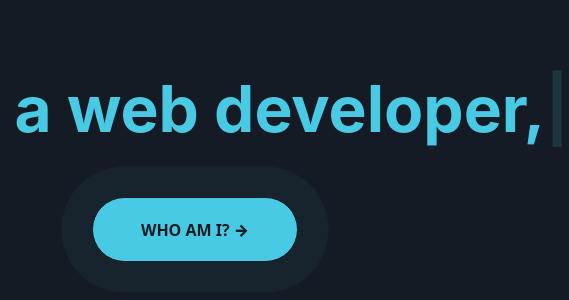
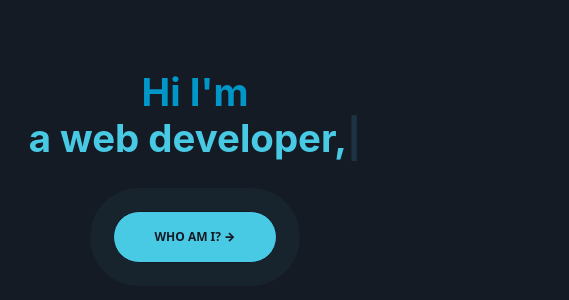
Before and after one commit to zakb27/home, a React (Create React App) app: page / in a window 390 px wide. Shown: the part 256-556 px from the top of the page, 569 px wide, since content can reach past the window. Built offline with nearby package versions, Linux system fonts and the light colour scheme.

Commit message:
Made introduction

```diff
--- a/src/App.css
+++ b/src/App.css
@@ -26,19 +26,34 @@ a{
 .opening{
   width:100vw;
   height:100vh;
-
   color:var(--third-color);
   display: flex;
   flex-direction: column;
   justify-content: center;
   align-items: center;
+  overflow: hidden;
+  word-wrap: break-word;
 }
 
-h1{
-  font-size: 4rem;
+.typed{
+  font-size:3rem;
+  color:var(--third-color);
+  display: flex;
+  flex-wrap: wrap;
+  flex-direction: row;
+  text-align: center;
+  justify-content: center;
+  transition: 0.3s;
+}
+.part1{
+  color:var(--secondary-color);
+}
+.wrap{
   padding-bottom: 50px;
 }
-
+.type-wrap{
+  max-width: 100%;
+}
 
 
 
@@ -110,3 +125,24 @@ h1{
     box-shadow: 0 0 0 0 var(--third-color);
   }
 }
+
+
+@media (max-width: 950px){
+  .typed{
+    font-size:2.5rem;
+  }
+  .btn-77{
+    padding:1.5rem 3rem;
+    font-size:1.5rem;
+  }
+}
+
+@media (max-width: 600px){
+  .typed{
+    font-size:1.2rem;
+  }
+  .btn-77{
+    padding:1rem 2.5rem;
+    font-size:0.75rem;
+  }
+}
--- a/src/components/About.js
+++ b/src/components/About.js
@@ -1,11 +1,58 @@
 import React from 'react';
-
+import image from '../images/prof.jpeg'
+import './about.css'
 const About = () =>{
 
-    return(<div>Lorem ipsum dolor sit amet, consectetur adipiscing elit,
-        sed do eiusmod tempor incididunt ut labore et dolore magna aliqua.
-        Ut enim ad minim veniam, quis nostrud
-        exercitation ullamco laboris nisi ut aliquip ex ea commodo consequat. </div>)
+    return(<div className={'about_container'}>
+        <div className="intro">
+            <img src={image} alt="Image of myself"/>
+            <div className="intro_text">
+                <h2>About me</h2>
+                <p>Hi, I'm a 20 year old Computer Science Student currently in his third year
+                    at the <a href="https://www.uea.ac.uk/">University of East Anglia. </a>
+                    Programming is one of my many hobbies that I enjoy and web development
+                    is one of the many skills that I have taught myself as it is a useful and valuable
+                    skill in todays worlds. I have experience in python and java which have been
+                    boosted by the curriculum that I study. In my spare time when I'm not coding
+                    I like to watch Formula 1 and Star Wars. </p>
+            </div>
+            <div className="home__social">
+                <div className="icons">
+                    <a href="https://discord.com/users/Turbo#5735" target="_blank" className="home__social-icon">
+                        <i className="uil uil-discord"></i>
+                    </a>
+                </div>
+                <div className={'icons'}>
+                    <a href="https://paypal.me/zakb25?country.x=GB&locale.x=en_GB" target="_blank"
+                       className="home__social-icon">
+                        <i className="uil uil-paypal"></i>
+                    </a></div>
+                <div className={'icons'}>
+                    <a href="https://github.com/zakb27" target="_blank" className="home__social-icon">
+                        <i className="uil uil-github"></i>
+                    </a></div>
+                <div className={'icons'}>
+                    <a href="https://instagram.com/zakb27" target="_blank" className="home__social-icon">
+                        <i className="uil uil-instagram"></i>
+                    </a></div>
+                <div className={'icons'}>
+                    <a href="https://www.amazon.co.uk/hz/wishlist/ls/3GXWJX888OOB0?ref_=wl_share" target="_blank"
+                       className="home__social-icon">
+                        <i className="uil uil-amazon"></i>
+                    </a></div>
+                <div className={'icons'}>
+                    <a href="https://open.spotify.com/user/3okuksz475xnozor7ri3vu5x3?si=b1f4d8c626e94e83"
+                       target="_blank"
+                       className="home__social-icon">
+                        <i className="uil uil-headphones-alt"></i>
+                    </a></div>
+            </div>
+
+        </div>
+        <div className="experience">
+            {/*<img src={image2} alt=""/>*/}
+        </div>
+    </div>)
 }
 
 export default About;
--- /dev/null
+++ b/src/components/about.css
@@ -0,0 +1,30 @@
+
+
+.intro img{
+    width:300px;
+    height:300px;
+    border-radius: 100%;
+    object-fit: cover;
+    border:2px solid var(--secondary-color);
+    transition:0.3s ease-in-out;
+}
+
+.intro img:hover{
+    transform: scale(1.3);
+}
+.home__social{
+    display: flex;
+    padding:0;
+    margin:0;
+}
+
+.icons{
+    width:100%;
+    transition:0.5s ease-in-out;
+    font-size: 2rem;
+    cursor: pointer;
+}
+
+.icons:hover {
+    transform: rotate(360deg) scale(1.5);
+}
--- a/src/components/navbar.css
+++ b/src/components/navbar.css
@@ -26,20 +26,17 @@ nav{
 }
 
 .navbar li a{
-    color: var(--secondary-color) ;
+    color:var(--third-color);
     padding-bottom:5px;
     font-weight: 600;
 }
 
 .navbar li:hover a{
-    border-bottom:2px solid var(--secondary-color);
+    border-bottom:2px solid var(--third-color);
 
 }
 
-.uil{
-    font-size:2rem;
-    cursor: pointer;
-}
+
 .menu-btn{
 
     position: relative;
@@ -56,7 +53,7 @@ nav{
     z-index:1000;
     width: 30px;
     height: 4px;
-    background:var(--secondary-color);
+    background:var(--third-color);
     border-radius: 5px;
     transition: all .5s ease-in-out;
 }
@@ -67,7 +64,7 @@ nav{
     position: absolute;
     width: 30px;
     height: 4px;
-    background: var(--secondary-color);
+    background: var(--third-color);
     border-radius: 5px;
     transition: all .5s ease-in-out;
     margin: 0 -15px;
@@ -108,7 +105,7 @@ nav{
 
 }
 a{
-    color:var(--secondary-color);
+    color:var(--third-color);
 }
 .none{
     list-style: none;
@@ -130,7 +127,7 @@ a{
 .slide_container li a,.none li a{
     font-weight: 600;
     padding-bottom: 5px;
-    border-bottom: 4px solid var(--secondary-color);
+    border-bottom: 4px solid var(--third-color);
 }
 
 @media (max-width: 700px){
--- a/src/hooks/TypedJSHook.js
+++ b/src/hooks/TypedJSHook.js
@@ -9,16 +9,15 @@ const TypedJSHook = () => {
     React.useEffect(() => {
         const options = {
             strings: [
-                'Hi I\'m a software developer,',
-                'Hi I\'m a web developer,',
-                'Hi I\'m an F1 Fan,',
-                'Hi I\'m an F1 Fan,',
-                'Hi I\'m a Student,',
-                'Hi I\'m Zak',
+                'a software developer,',
+                'a web developer,',
+                'an F1 Fan,',
+                'a Student,',
+                'Zak',
 
             ],
             typeSpeed: 75,
-            backSpeed: 25,
+            backSpeed: 50,
         };
 
         typed.current = new Typed(el.current, options);
--- a/src/pages/Opening.js
+++ b/src/pages/Opening.js
@@ -1,11 +1,13 @@
 import React,{useState} from "react";
 import TypedJSHook from "../hooks/TypedJSHook";
 import {NavLink,Link} from "react-router-dom";
-import {TransitionGroup,CSSTransition} from "react-transition-group";
 
 const Opening = () =>{
     return(<div className={'opening'}>
-        <TypedJSHook />
+        <div className="typed">
+            <h1 className={'part1'}>&nbsp; Hi I'm &nbsp;</h1>
+            <TypedJSHook />
+        </div>
             <Link
                 as={NavLink}
                 to={'/main'}
```
Also changed, not shown: 1 other file (tests, documents, lock files or other folders).
